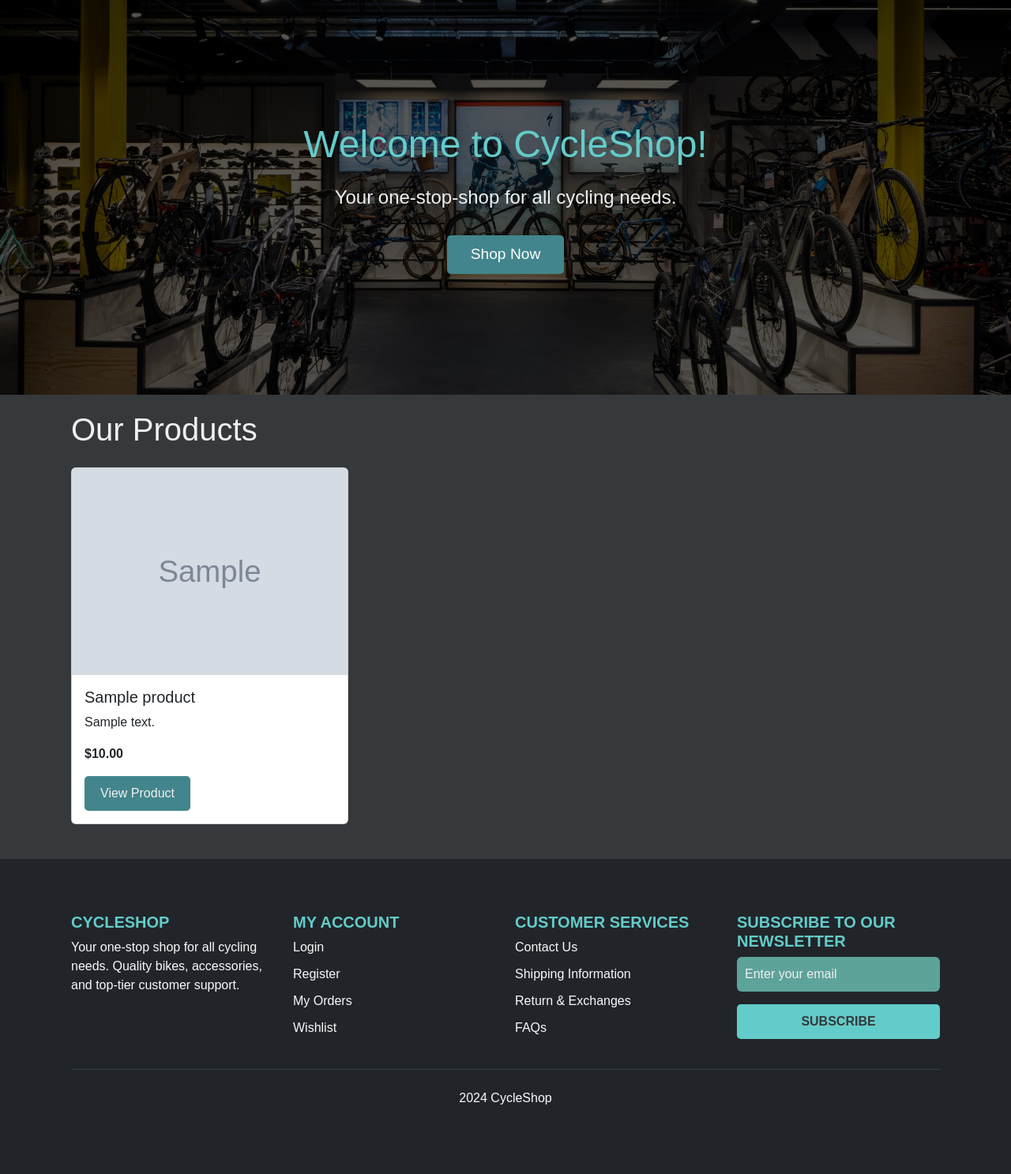
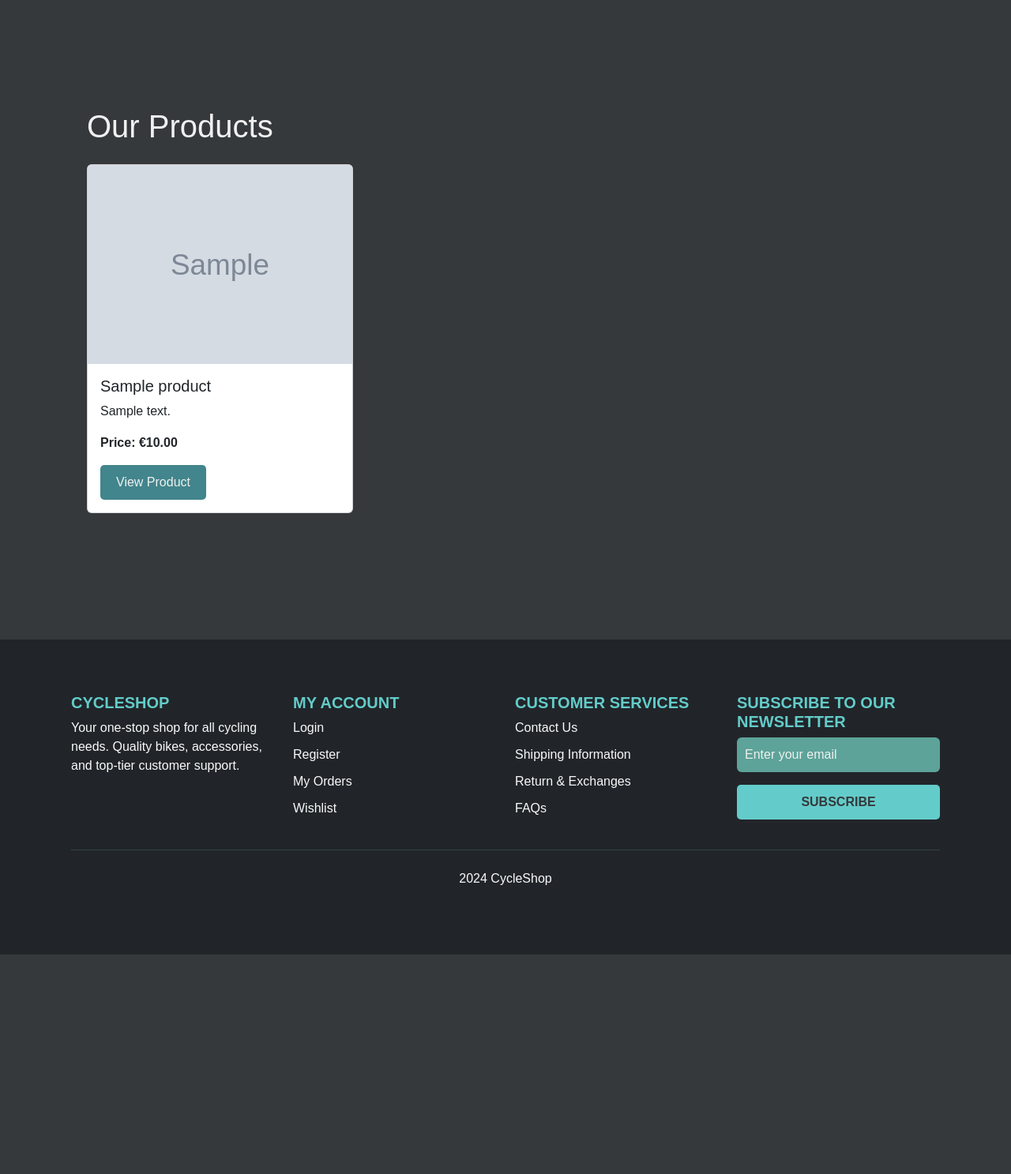
Before and after one commit to trxdave/cycleshop, a Django app: page /products/ in a window 1280 px wide. Shown: the part 182-1669 px from the top of the page at 79% size. After the commit the page ends 1391 px from the top, so only its background shows below. Run offline with Django 5.2, Linux system fonts and the light colour scheme; tables that the repository leaves empty hold one stand-in row (values such as "Sample post"); grey boxes marked "Sample" are stand-in pictures; some libraries are stand-ins or nearby versions.

Commit message:
products and remove hero-image in products-lists

```diff
--- a/products/templates/products/product_list.html
+++ b/products/templates/products/product_list.html
@@ -2,20 +2,27 @@
 
 {% block title %}Products - CycleShop{% endblock %}
 
+{% block hero %}{% endblock %}
+
 {% block content %}
-    <div class="container">
+    <div class="container my-5">
         <h1 class="mb-4">Our Products</h1>
 
-        <!-- Example Product List -->
+        <!-- Product List -->
         <div class="row">
             {% for product in products %}
                 <div class="col-md-4">
                     <div class="card mb-4">
-                    <img src="{{ product.image_url }}" class="card-img-top" alt="{{ product.name }}">
+                        <!-- Product Image -->
+                        <img src="{{ product.image_url }}" class="card-img-top img-fluid" alt="{{ product.name }}">
+
+                        <!-- Product Details -->
                         <div class="card-body">
                             <h5 class="card-title">{{ product.name }}</h5>
                             <p class="card-text">{{ product.description }}</p>
-                        <p class="card-text"><strong>${{ product.price }}</strong></p>
+                            <p class="card-text"><strong>Price: €{{ product.price }}</strong></p>
+
+                            <!-- Button to View More Details or Add to Cart -->
                             <a href="#" class="btn btn-primary">View Product</a>
                         </div>
                     </div>
--- a/templates/base.html
+++ b/templates/base.html
@@ -101,6 +101,7 @@
     </header>
 
     <!-- Hero Section with Overlay Intro -->
+    {% block hero %}
     <section class="hero-image-container">
         <img src="{% static 'images/hero-image.jpg' %}" class="hero-image img-fluid" alt="CycleShop Hero Image">
         <div class="hero-overlay">
@@ -111,11 +112,11 @@
             </div>
         </div>
     </section>
+    {% endblock %}
 
     <main>
+        <div class="container my-5">
         {% block content %}
-
-
         {% endblock %}
         </div>
     </main>
```
Lines whose indentation alone changed are shown as unchanged.
